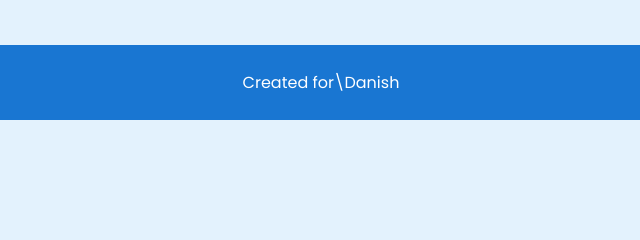
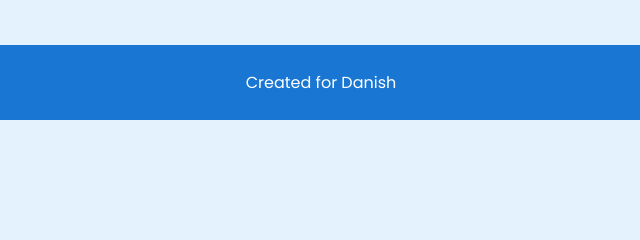
Before and after one commit to dappsigma/danish, a plain HTML site: page Gallery/index.html in a window 1280 px wide. Shown: the part 483-723 px from the top of the page, 319-959 px from the left. Drawn offline with Linux system fonts and the light colour scheme.

Commit message:
Fix HTML encoding issues in index.html

```diff
--- a/Gallery/index.html
+++ b/Gallery/index.html
@@ -196,7 +196,7 @@
     <button class="toggle-btn" id="modeBtn">🌙 Mode Gelap</button>
 
     <footer>
-      <p>Created for\Danish</p>
+      <p>Created for Danish</p>
     </footer>
 
     <script>
```
